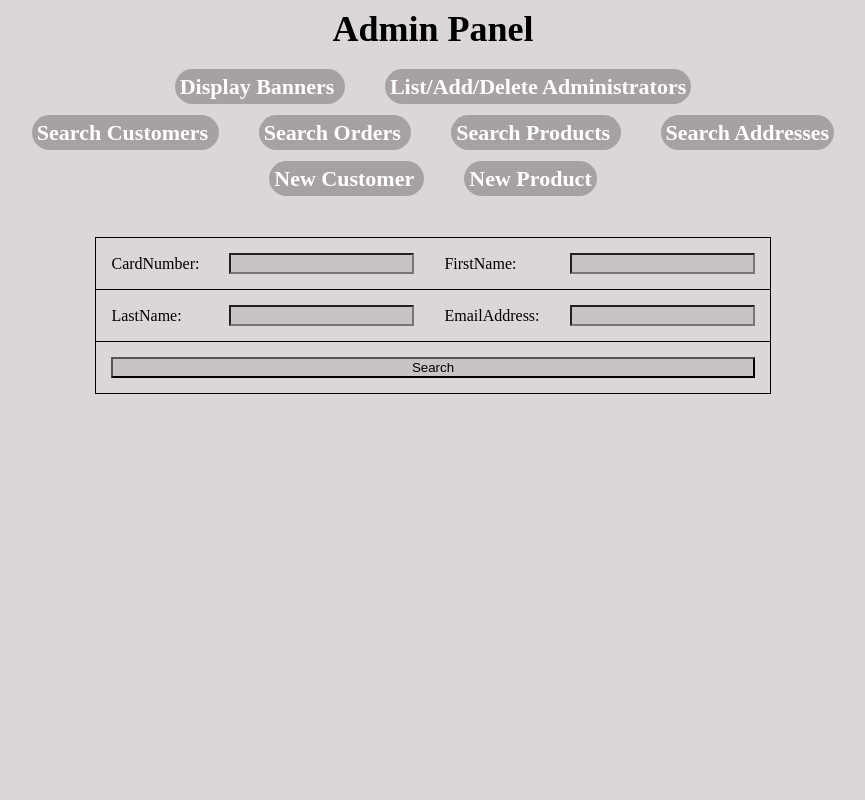
After one commit to mitchellm/myguitar, a PHP site: page /ExampleAdmin.html in a window 1280 px wide. The commit adds this page. Shown: the whole page, without its empty margins (207-1072 px from the left). Run offline with PHP 8.4, Linux system fonts and the light colour scheme.

```diff
--- /dev/null
+++ b/ExampleAdmin.html
@@ -0,0 +1,192 @@
+
+<html>
+    <head>
+
+        <style type="text/css">
+            html {
+                background-color:DBD6D7;
+            }
+            h1 {
+                text-align: center;
+                font-size: 36px;
+            }
+
+            .navbar {
+                margin-top: 20px;
+                margin-bottom: 20px;
+            }
+
+            .navbar ul {
+                margin: 0;
+                padding: 0;
+                list-style-type: none;
+                text-align: center;
+            }
+
+            .navbar ul li {
+                display: inline;
+                font-size: 22px;
+                padding-right: 15px;
+                padding-left: 15px;
+            }
+            a{
+                border-radius: 25px;
+                padding:5px;
+                margin:5px;
+            }
+
+            a:link    {
+                /* Applies to all unvisited links */
+                text-decoration:  none;
+                font-weight:      bold;
+                background-color: A7A1A2;
+                color:           white;
+            }
+            a:visited {
+                /* Applies to all visited links */
+                text-decoration:  none;
+                font-weight:      bold;
+                background-color: A7A1A2;
+                color:            white;
+            }
+            a:hover   {
+                /* Applies to links under the pointer */
+                text-decoration:  none;
+                font-weight:      bold;
+                background-color: blue;
+                color:            #fff;
+            }
+            a:active  {
+                /* Applies to activated links */
+                text-decoration:  underline;
+                font-weight:      bold;
+                background-color: A7A1A2;
+                color: white;
+            }
+            input {
+                background-color: C9C3C4;
+            }
+            div#qry::before {
+                content: "SQL QUERY = {";
+                font-weight:bold;
+            }
+
+            div#qry::after {
+                content: "}";
+                font-weight:bold;
+            }
+
+            div#qry {
+                border: 2px solid red;
+                padding: 5px;
+                text-align: center;
+                width: 60%;
+                margin: auto;
+            }
+        </style>
+    <h1>Admin Panel</h1>
+    <div class="navbar">
+        <ul>
+            <li>
+                <a href="?request=displayBanners">
+                    Display Banners
+                </a>
+            </li>
+            <li>
+                <a href="?request=manageAdmin">
+                    List/Add/Delete Administrators
+                </a>
+            </li>
+        </ul>
+    </div>
+    <div class="navbar">
+        <ul>
+            <li>
+                <a href="?request=searchCustomers">
+                    Search Customers
+                </a>
+            </li>
+            <li>
+                <a href="?request=searchOrders">
+                    Search Orders
+                </a>
+            </li>
+            <li>
+                <a href="?request=searchProducts">
+                    Search Products
+                </a>
+            </li>
+            <li>
+                <a href="?request=searchAddresses">
+                    Search Addresses
+                </a>
+            </li>
+        </ul>
+    </div>
+    <div class="navbar">
+        <ul>
+            <li>
+                <a href="?request=newCustomer">
+                    New Customer
+                </a>
+            </li>
+            <li>
+                <a href="?request=newProduct">
+                    New Product
+                </a>
+            </li>
+        </ul>
+    </div>
+</head>
+<body>
+    <div id="content">
+        <style type="text/css">
+    tr td, tr th { padding: 15px; }
+    table { border-collapse: collapse; }
+    tr { border: solid thin; }
+    #search table {
+        margin: auto;
+        margin-top: 45px;
+    }
+</style>
+    <form id="search" action="?request=searchCustomers" method="post">
+        <table>
+            <tr>
+                <td>
+                    CardNumber:
+                </td>
+                <td>
+                    <input type="text" name="EmailAddress" />
+                </td>
+                <td>
+                    FirstName:
+                </td>
+                <td>
+                    <input type="text" name="FirstName" />
+                </td>
+            </tr>
+            <tr>
+                <td>
+                    LastName:
+                </td>
+                <td>
+                    <input type="text" name="LastName" />
+                </td>
+                <td>
+                    EmailAddress:
+                </td>
+                <td>
+                    <input type="text" name="EmailAddress" />
+                </td>
+            </tr>
+            <tr>
+                <td colspan="4">
+                    <input type="submit" name="Search" value="Search" style="width:100%;" />
+                </td>
+            </tr>
+        </table>
+    </form>
+    </table>
+    </div>
+</body>
+</html>
--- a/admin/searchOrders.php
+++ b/admin/searchOrders.php
@@ -7,7 +7,7 @@
         margin-top: 45px;
     }
 </style>
-<?php if($allowAccess) { ?>
+<?php if ($allowAccess) { ?>
     <form id="search" action="?request=searchOrders" method="post">
         <table>
             <tr>
@@ -41,6 +41,7 @@ if (isset($_POST['Search'])) {
         $orders = $qry->get();
         $numOrders = count($orders);
         echo "<div id=\"qry\">" . $qry->retrieve() . "</div>";
+        if ($numOrders > 0) {
             ?>
             <table style="margin:auto; margin-top:50px;">
                 <tr>
@@ -100,6 +101,7 @@ if (isset($_POST['Search'])) {
                     }
                 }
             }
+        }
         ?>
     </table>
 <?php } ?>
--- a/includes/header.php
+++ b/includes/header.php
@@ -50,7 +50,7 @@
     <div class="container">
         <div class="head-top">
             <div class="logo">
-                <h1><a href="index.php">Jeeve's Guitar Shop</a></h1>
+                <h1><a href="index.php">Guitar Shop</a></h1>
             </div>
             <div class=" h_menu4">
                 <ul class="memenu skyblue">
@@ -91,6 +91,8 @@
                         <li><a class="color4" href="admincp.php">Administrator</a></li>
                     <?php } ?>
                     <?php if ($session->isLoggedIn()) { ?>
+                        <li><a class="color4" href="addresses.php">Addresses</a></li>
+                        <li><a class="color4" href="deposit.php">Balance: <?php echo $session->getBalance(); ?>$</a></li>
                         <li><a class="color4" href="logout.php">Logout</a></li>
                     <?php } ?>
                 </ul>
--- a/nbproject/private/private.xml
+++ b/nbproject/private/private.xml
@@ -11,6 +11,8 @@
         </file>
     </editor-bookmarks>
     <open-files xmlns="http://www.netbeans.org/ns/projectui-open-files/2">
-        <group/>
+        <group>
+            <file>file:/C:/xampp/htdocs/myguitar/sql/myguitarshop.sql</file>
+        </group>
     </open-files>
 </project-private>
```
Also changed, not shown: addresses.php (added, +78 -0 lines), classes/class.session.php (+73 -0 lines), deposit.php (added, +80 -0 lines), place.php (+13 -4 lines). Lines whose indentation alone changed are shown as unchanged.
